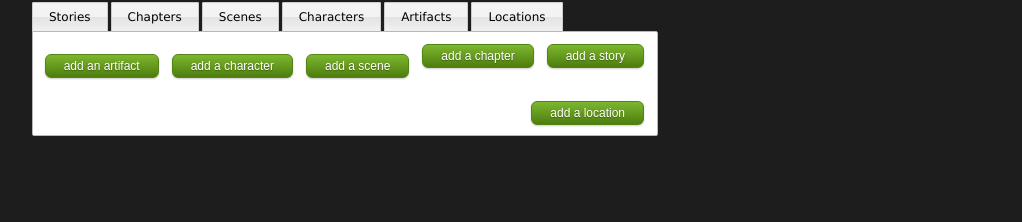
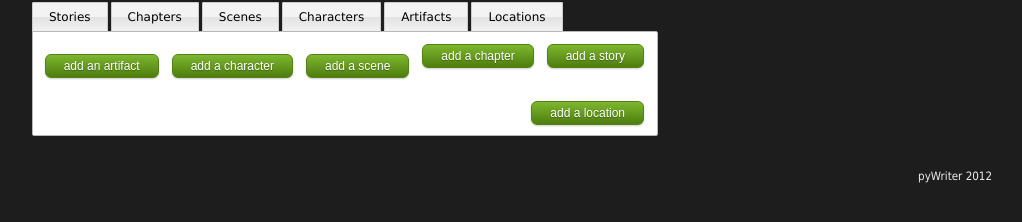
Before and after one commit to garhol/pyWriter, a Django app: template templates/index.html in a window 1280 px wide. Shown: the part 81-303 px from the top of the page, without its empty margins (128-1150 px from the left). Run offline with Django 3.2, Linux system fonts and the light colour scheme; the template is opened without the code that fills it, so the values that code supplies are empty; some libraries are stand-ins or nearby versions.

Commit message:
Add a footer for tidyup

```diff
--- a/library-rename/css/screen.css
+++ b/library-rename/css/screen.css
@@ -34,7 +34,7 @@
 option:checked{
 	font-weight:bold;
 }
-#header{
+#header, #footer{
 width:960px;
 float:left;
 margin:2em 0;
@@ -185,6 +185,7 @@
 .hidden {display:none;}
 .emph {font-style:italic;}
 .left{float:left;}
+.right{float:right;}
 
 #footer p {font-size:0.8em;}
 #footer p sub {font-size:0.7em; margin-top:0.5em; display:inline-block;}
--- a/templates/base-templates/base.html
+++ b/templates/base-templates/base.html
@@ -39,6 +39,9 @@
             {% block "rh" %}
             {% endblock "rh" %}
         </div>
+        <div id="footer">
+                <p class="right">pyWriter {% now "Y" %}</p>
+        </div>
 	</div>
 </body>
 </html>
```
